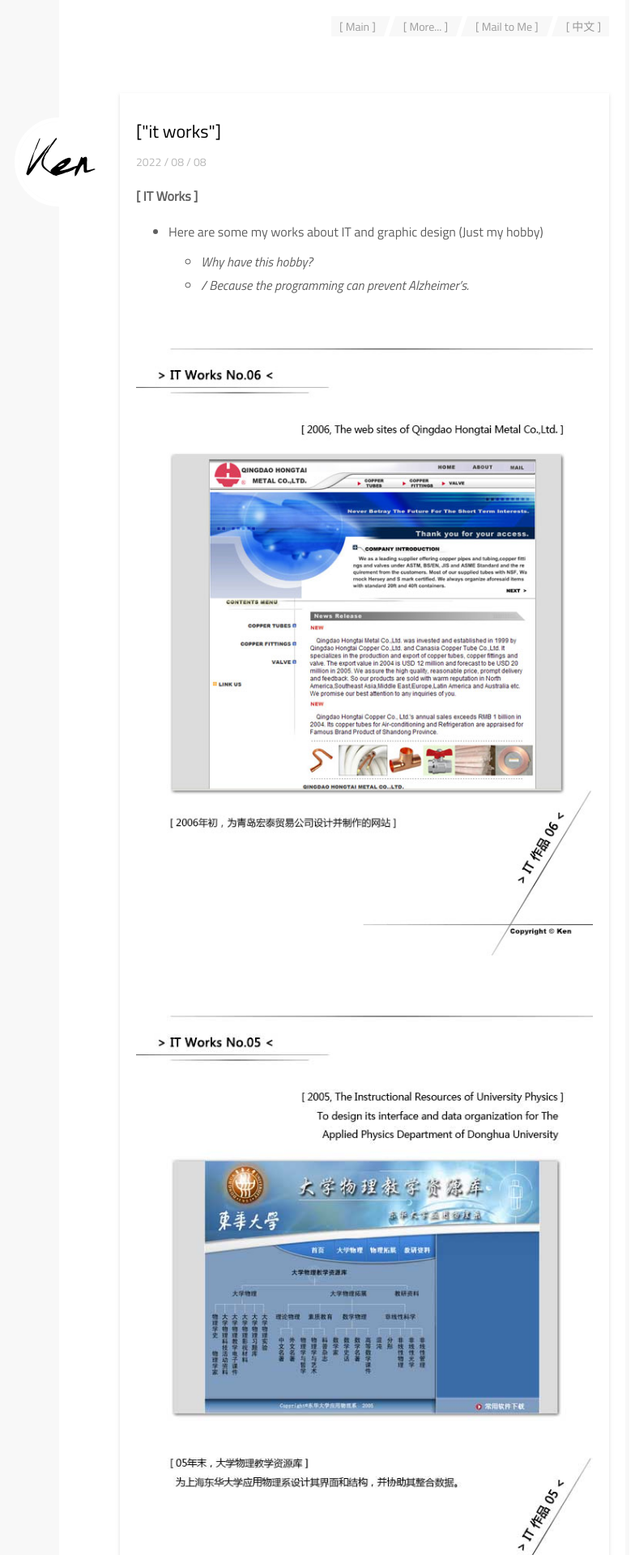
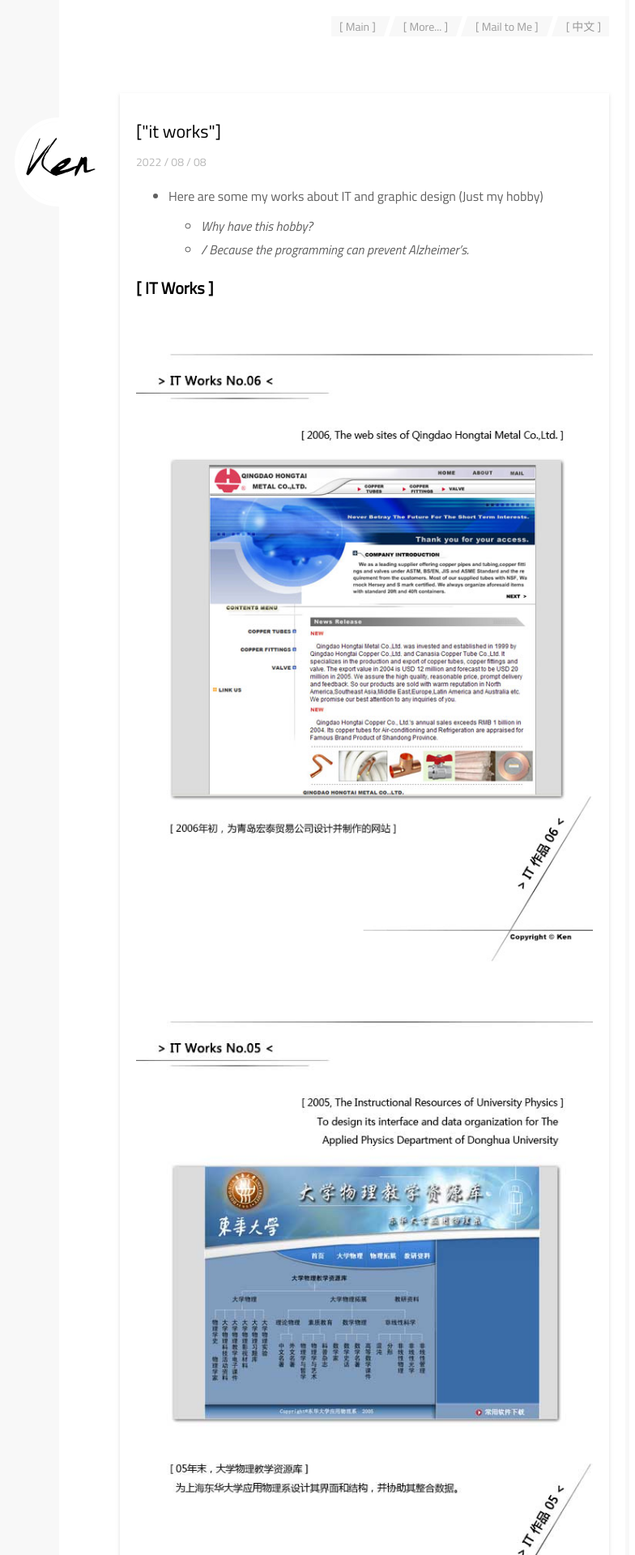
Before and after one commit to kenwebpage/kenwebpage.github.io, a Jekyll site: the page built from _posts/2022-08-08-itworks.md, in a window 1280 px wide. Shown: the top 1920 px of the page at 81% size, without its empty margins (375-1159 px from the left). Built offline with Jekyll 4.4.1, drawn with Linux system fonts in a browser that asks for light colours; some of the changed text lies outside the part shown.

Commit message:
m3_20220814172338

```diff
--- a/_posts/2022-08-08-itworks.md
+++ b/_posts/2022-08-08-itworks.md
@@ -4,11 +4,11 @@
 comment: false
 ---
 
-**[ IT Works ]**
-
 - Here are some my works about IT and graphic design (Just my hobby)
   - *Why have this hobby?*
   - */ Because the programming can prevent Alzheimer's.*
+
+## [ IT Works ]
 
 ![itworks_06](/assets/img/itworks_06.jpg "itworks_06")
 
```
Also changed, not shown: _posts/2022-08-01-contact.md (+1 -3 lines).
